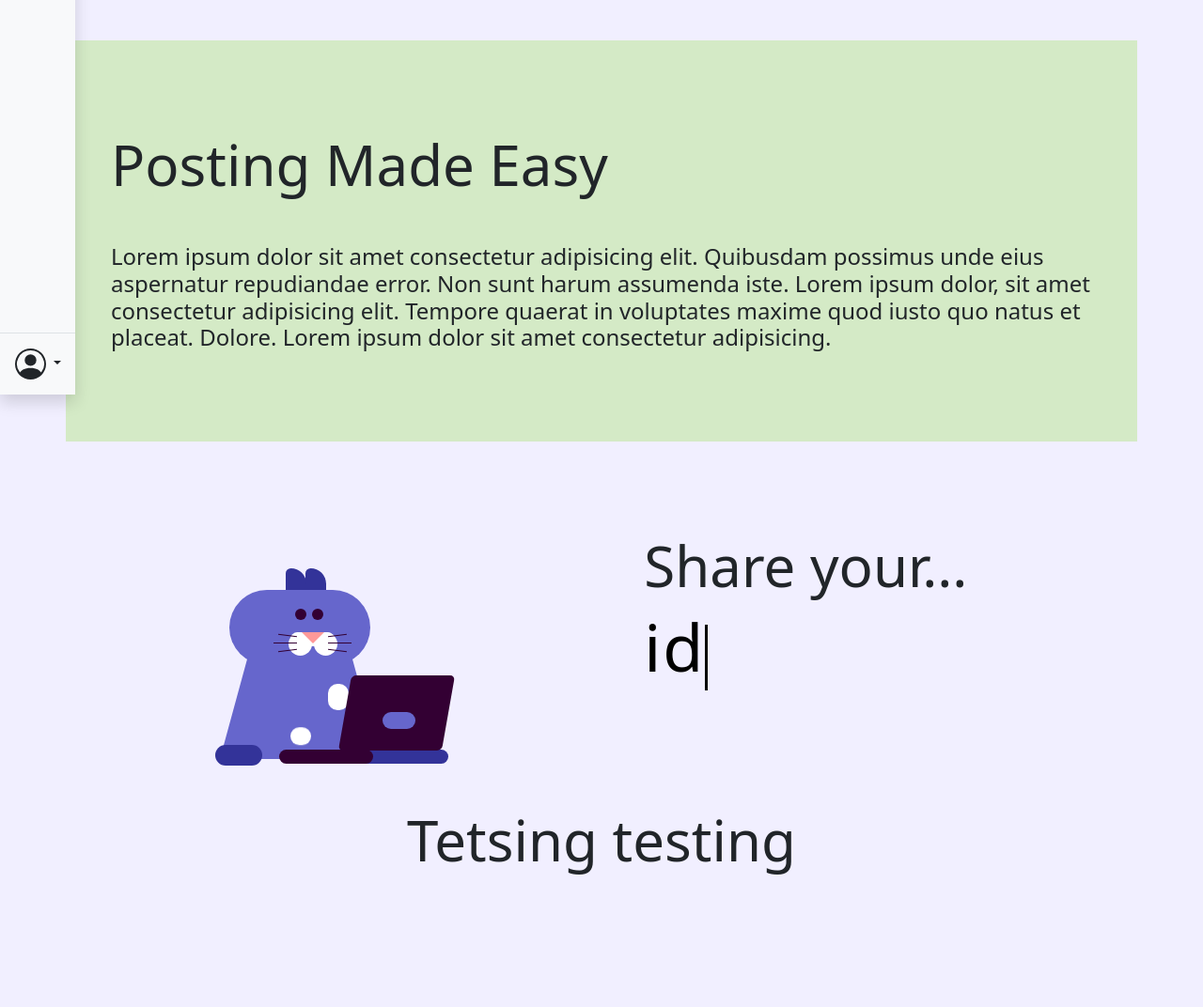
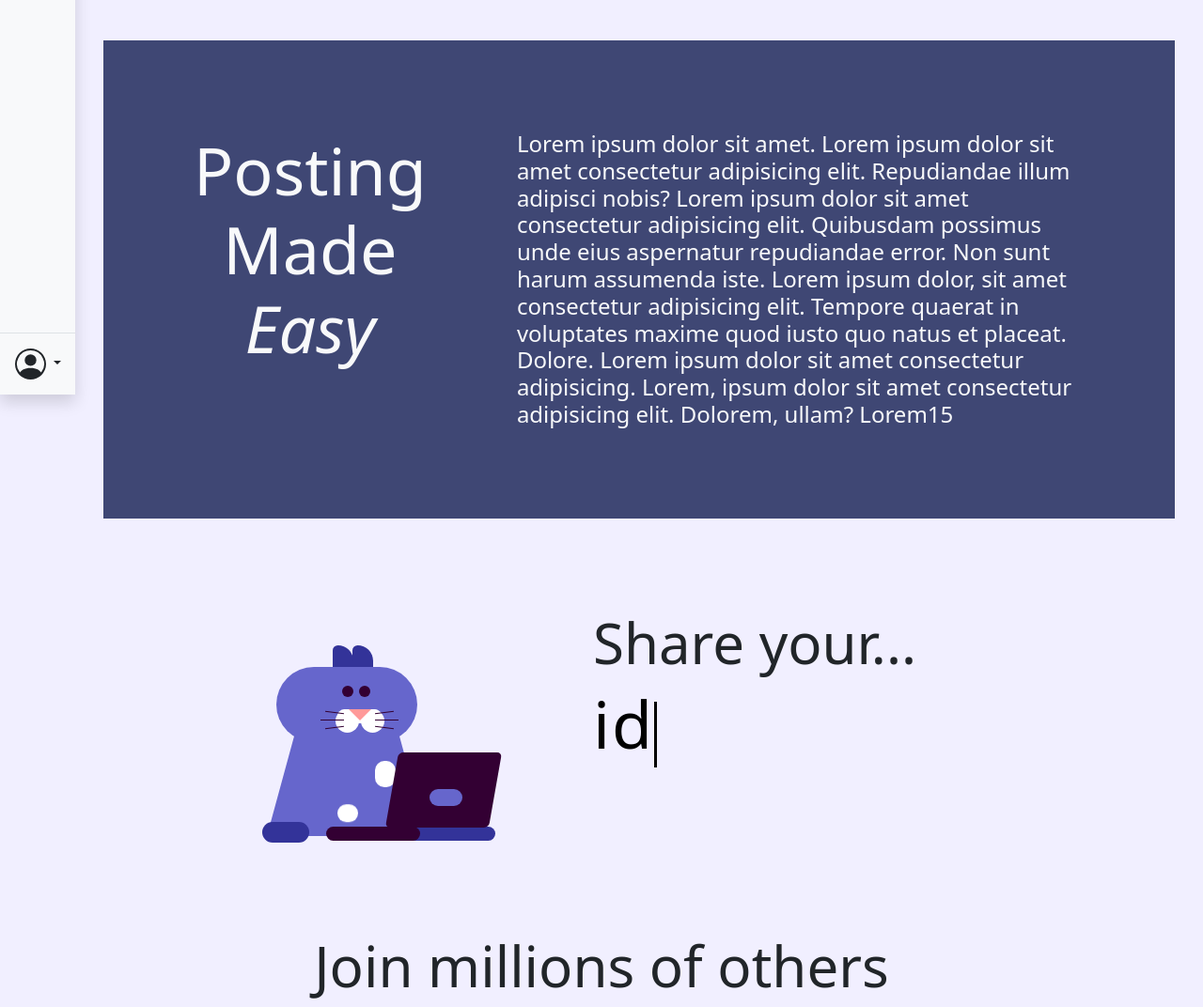
Before and after one commit to jona70x/microblog-capstone, a plain HTML site: page homepage.html in a window 1280 px wide. Shown: the part 380-1452 px from the top of the page at 94% size. Before the commit the page ends 1318 px from the top, so only its background shows below. Drawn offline with nearby package versions, Linux system fonts and the light colour scheme.

Commit message:
editting homepage

```diff
--- a/css/homepage.css
+++ b/css/homepage.css
@@ -25,7 +25,7 @@
 
 .kitty {
   position: relative;
-  left: 150px;
+  left: 200px;
   /* left: 200px;
   top: 800px; */
 }
--- a/homepage.html
+++ b/homepage.html
@@ -51,8 +51,8 @@
                 </svg>
               </a>
               <ul class="dropdown-menu text-small shadow" aria-labelledby="userpfp" data-popper-placement="top-start">
-                <li class="dropdown-item"><a>Log In</a></li>
-                <li class="dropdown-item"><a>Sign Up</a></li>
+                <li class="dropdown-item"><a href="signin.html" class="link-dark text-decoration-none">Log In</a></li>
+                <li class="dropdown-item"><a href="signup.html" class="link-dark text-decoration-none">Sign Up</a></li>
               </ul>
             </div>
           </div>
@@ -67,9 +67,11 @@
         </div>
 
 
-        <div class="container p-5 my-5 text-emphasis-primary" style="background-color: #d4eac6;">
-            <h2 class="mt-5" style="font-size: 60px;">Posting Made Easy</h2>
-            <h4 class="text-left mt-5 mb-5">Lorem ipsum dolor sit amet consectetur adipisicing elit. Quibusdam possimus unde eius aspernatur repudiandae error. Non sunt harum assumenda iste. Lorem ipsum dolor, sit amet consectetur adipisicing elit. Tempore quaerat in voluptates maxime quod iusto quo natus et placeat. Dolore. Lorem ipsum dolor sit amet consectetur adipisicing.</h4>
+        <div class="container d-flex justify-content-center p-5 my-5 text-emphasis-primary" style="background-color: #3f4774;">
+            <h2 class="m-5 text-center text-light" style="font-size: 70px;">Posting Made <i>Easy</i></h2>
+            <div>
+            <h4 class="text-left text-light m-5">Lorem ipsum dolor sit amet. Lorem ipsum dolor sit amet consectetur adipisicing elit. Repudiandae illum adipisci nobis? Lorem ipsum dolor sit amet consectetur adipisicing elit. Quibusdam possimus unde eius aspernatur repudiandae error. Non sunt harum assumenda iste. Lorem ipsum dolor, sit amet consectetur adipisicing elit. Tempore quaerat in voluptates maxime quod iusto quo natus et placeat. Dolore. Lorem ipsum dolor sit amet consectetur adipisicing. Lorem, ipsum dolor sit amet consectetur adipisicing elit. Dolorem, ullam? Lorem15</h4>
+            </div>
         </div>
 
 
@@ -101,7 +103,7 @@
                 </body>
               </html>
             </div>
-            <div class="col-8 d-flex justify-content-center mt-5 mb-5">
+            <div class="col-9 d-flex justify-content-center mt-5 mb-5">
                 <div id="container">
                     <h1 style="font-size: 60px">Share your...</h1>
                     <h1><div id="text" style="font-size: 70px" class="mb-4"></div><div id="cursor"></div></h1>
@@ -109,8 +111,8 @@
             </div>
         </div>
 
-        <div class="col mt-5 d-flex justify-content-center">
-            <h1 style="font-size: 60px"> Tetsing testing</h1>
+        <div class="col d-flex justify-content-center" style="margin-top: 100px;">
+            <h1 style="font-size: 60px">Join millions of others</h1>
         </div>
 
 
```
